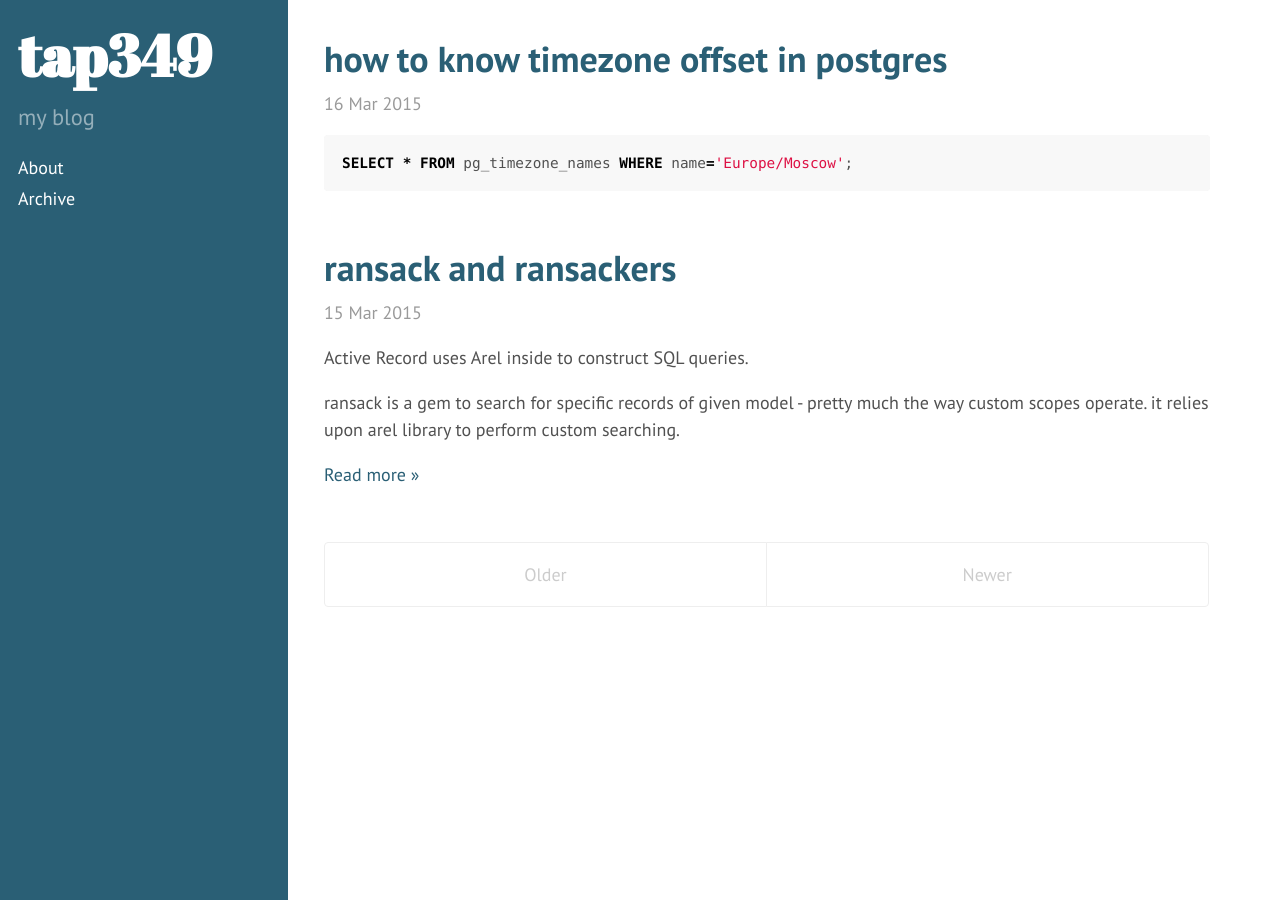
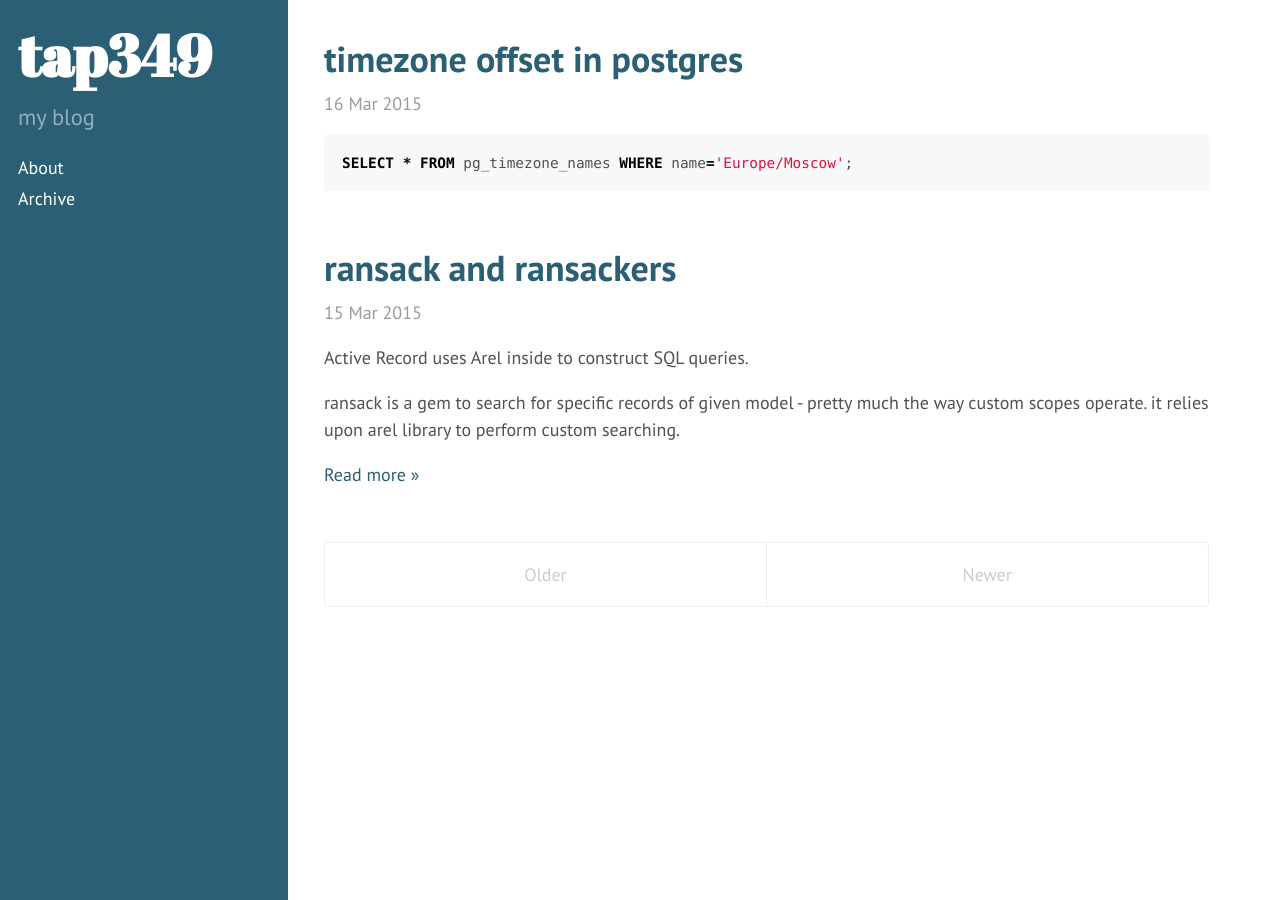
Before and after one commit to tap349/tap349.github.io, a Jekyll site: the page built from index.html, in a window 1280 px wide. Built offline with Jekyll 4.4.1, drawn with Linux system fonts in a browser that asks for light colours; Markdown is read by kramdown in place of the engine named in the settings; the list of posts is cut into pages by our own code.

Commit message:
rename post about postgresql timezone

```diff
--- a/_posts/2015-03-15-ransack-and-ransackers.markdown
+++ b/_posts/2015-03-15-ransack-and-ransackers.markdown
@@ -2,7 +2,6 @@
 layout: post
 title: "ransack and ransackers"
 date: 2015-03-15 18:55:28 +0300
-comments: true
 categories: [ransack, arel, active admin]
 ---
 
--- a/_posts/2015-03-16-how-to-know-timezone-offset-in-postgres.markdown
+++ b/_posts/2015-03-16-timezone-offset-in-postgres.markdown
@@ -1,8 +1,7 @@
 ---
 layout: post
-title: "how to know timezone offset in postgres"
+title: "timezone offset in postgres"
 date: 2015-03-16 23:12:48 +0300
-comments: true
 categories: [postgres]
 ---
 
```
